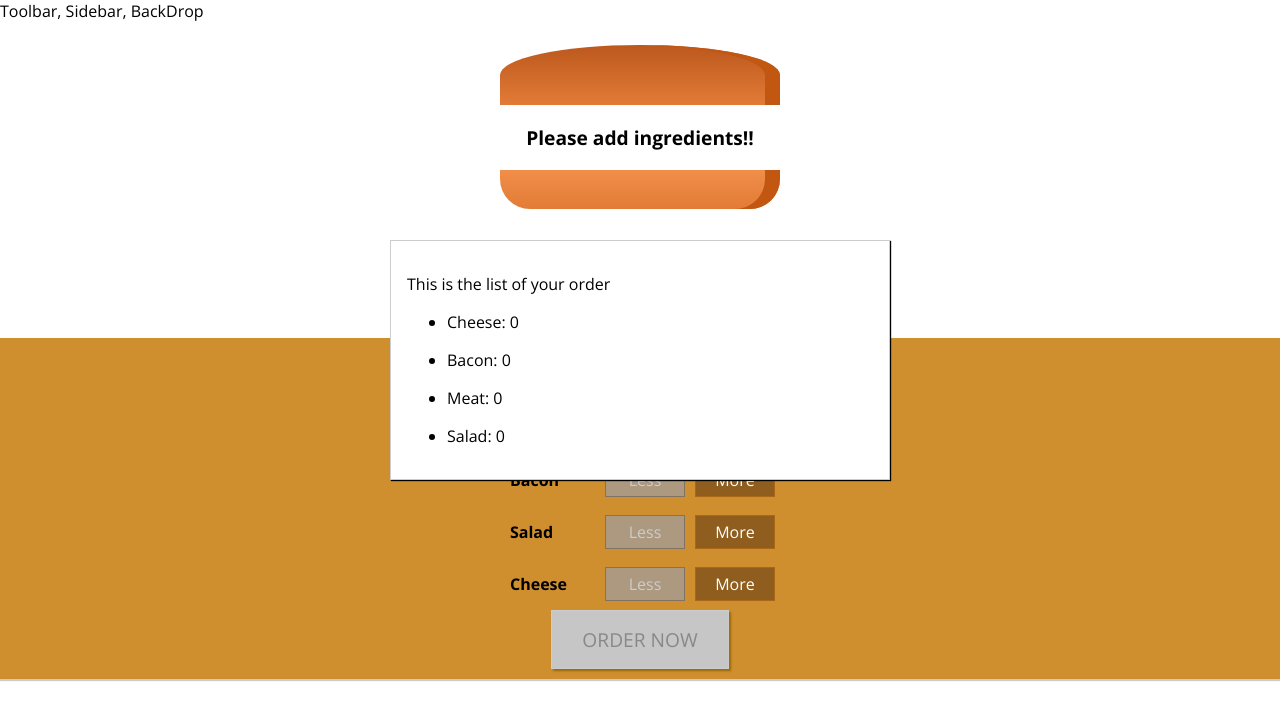
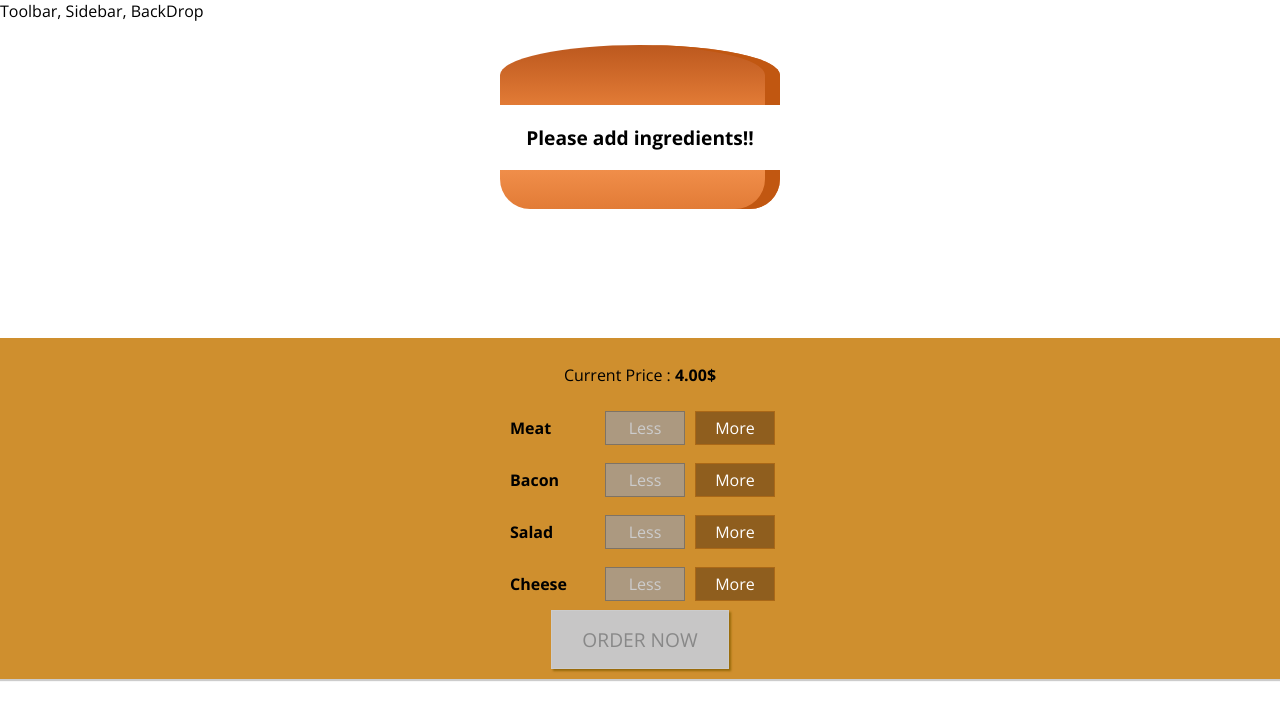
Before and after one commit to Ukuno/burgerapp, a React (Create React App) app: page / in a window 1280 px wide. Shown: the top 720 px of the page. Built offline with nearby package versions, Linux system fonts and the light colour scheme.

Commit message:
add modal and visable on click order

```diff
--- a/src/components/Burger/BuildControls/BuildControls.js
+++ b/src/components/Burger/BuildControls/BuildControls.js
@@ -28,6 +28,7 @@
          }
          <button
          className='OrderButton'
+         onClick = {props.ordered}
          disabled={!props.purchasable}
          >ORDER NOW</button>
     </div>
--- a/src/components/Ui/Modal/Modal.js
+++ b/src/components/Ui/Modal/Modal.js
@@ -2,7 +2,13 @@
 import './Modal.css'
 
 const modal = (props) => (
-    <div className='Modal'>
+    <div
+    className='Modal'
+    style = { {
+        transform : props.show ? 'translateY(0)' : 'translateY(-100vh)',
+        opacity: props.show ? '1' : '0'
+    }}
+    >
        {props.children}
     </div>
 )
--- a/src/containers/BurgerBuilder/BurgerBuilder.js
+++ b/src/containers/BurgerBuilder/BurgerBuilder.js
@@ -23,7 +23,8 @@
             salad: 0
         },
         totalPrice : 4,
-        purchasable: false
+        purchasable: false,
+        purchasing: false
     }
 
     updatePurchase(ingredients) {
@@ -66,6 +67,9 @@
 
     }
 
+    purchasing = () =>{
+        this.setState({purchasing: true})
+    }
 
 
     render() {
@@ -78,7 +82,7 @@
         }
         return (
             <Aux>
-                <Modal>
+                <Modal show={this.state.purchasing}>
                     <OrderSummary  ingredients = {this.state.ingredients}/>
                 </Modal>
                 <Burger ingredients={this.state.ingredients}/>
@@ -87,6 +91,7 @@
                 removeIngredient={this.removeIngredient}
                 disabledBtnKey = {disableIngredientsInfo}
                 purchasable = { this.state.purchasable}
+                ordered = {this.purchasing}
                 price={this.state.totalPrice}
                 />
             </Aux>
```
